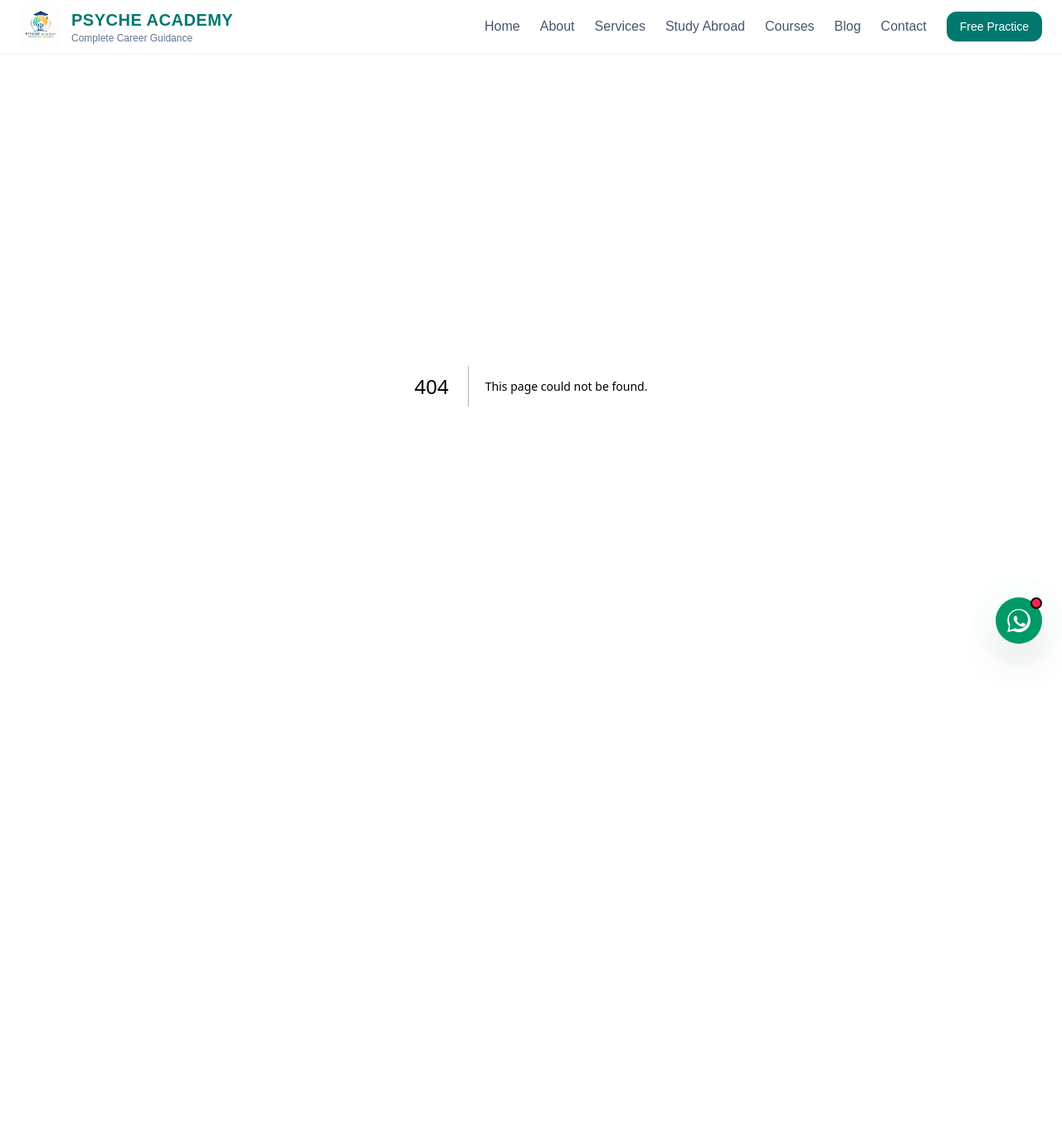
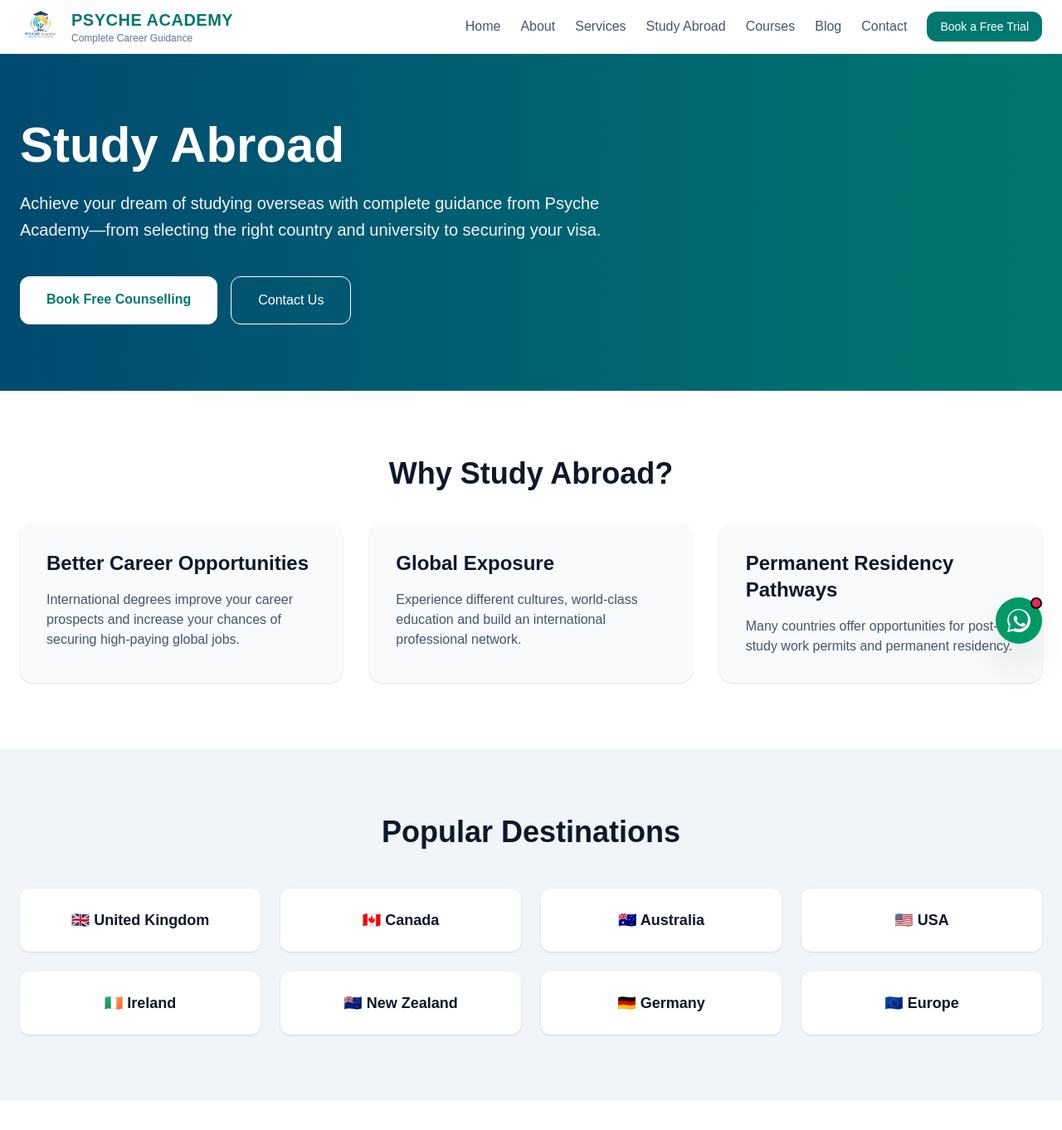
Before and after one commit to SoulDatalearner/psyche-academy, a Next.js app: page /study-abroad in a window 1280 px wide. Before the commit this address had no page. Shown: the top 1362 px of the page at 83% size. Before the commit the page ends 865 px from the top, so only its background shows below. Built offline with nearby package versions, Linux system fonts and the light colour scheme.

Commit message:
Added Study Abroad page and updated navigation

```diff
--- /dev/null
+++ b/app/(public)/study-abroad/page.tsx
@@ -0,0 +1,185 @@
+import Link from "next/link";
+
+export default function StudyAbroadPage() {
+  return (
+    <main className="bg-white text-slate-900">
+
+      {/* Hero */}
+      <section className="bg-gradient-to-r from-sky-900 to-teal-700 text-white">
+        <div className="max-w-7xl mx-auto px-6 py-20">
+
+          <h1 className="text-5xl md:text-6xl font-bold mb-6">
+            Study Abroad
+          </h1>
+
+          <p className="text-xl max-w-3xl leading-8 text-slate-100">
+            Achieve your dream of studying overseas with complete guidance
+            from Psyche Academy—from selecting the right country and
+            university to securing your visa.
+          </p>
+
+          <div className="mt-10 flex flex-wrap gap-4">
+            <Link
+              href="/contact"
+              className="bg-white text-teal-700 px-8 py-4 rounded-xl font-semibold hover:bg-slate-100 transition"
+            >
+              Book Free Counselling
+            </Link>
+
+            <Link
+              href="/contact"
+              className="border border-white px-8 py-4 rounded-xl hover:bg-white hover:text-teal-700 transition"
+            >
+              Contact Us
+            </Link>
+          </div>
+
+        </div>
+      </section>
+
+      {/* Why Study Abroad */}
+      <section className="max-w-7xl mx-auto px-6 py-20">
+
+        <h2 className="text-4xl font-bold mb-10 text-center">
+          Why Study Abroad?
+        </h2>
+
+        <div className="grid md:grid-cols-3 gap-8">
+
+          <div className="bg-slate-50 rounded-2xl p-8 shadow">
+            <h3 className="text-2xl font-bold mb-4">
+              Better Career Opportunities
+            </h3>
+
+            <p className="text-slate-600">
+              International degrees improve your career prospects and increase
+              your chances of securing high-paying global jobs.
+            </p>
+          </div>
+
+          <div className="bg-slate-50 rounded-2xl p-8 shadow">
+            <h3 className="text-2xl font-bold mb-4">
+              Global Exposure
+            </h3>
+
+            <p className="text-slate-600">
+              Experience different cultures, world-class education and build
+              an international professional network.
+            </p>
+          </div>
+
+          <div className="bg-slate-50 rounded-2xl p-8 shadow">
+            <h3 className="text-2xl font-bold mb-4">
+              Permanent Residency Pathways
+            </h3>
+
+            <p className="text-slate-600">
+              Many countries offer opportunities for post-study work permits
+              and permanent residency.
+            </p>
+          </div>
+
+        </div>
+
+      </section>
+
+      {/* Countries */}
+      <section className="bg-slate-100 py-20">
+
+        <div className="max-w-7xl mx-auto px-6">
+
+          <h2 className="text-4xl font-bold mb-12 text-center">
+            Popular Destinations
+          </h2>
+
+          <div className="grid grid-cols-2 md:grid-cols-4 gap-6">
+
+            {[
+              "🇬🇧 United Kingdom",
+              "🇨🇦 Canada",
+              "🇦🇺 Australia",
+              "🇺🇸 USA",
+              "🇮🇪 Ireland",
+              "🇳🇿 New Zealand",
+              "🇩🇪 Germany",
+              "🇪🇺 Europe"
+            ].map((country) => (
+              <div
+                key={country}
+                className="bg-white rounded-xl p-6 text-center shadow hover:shadow-lg transition"
+              >
+                <p className="font-semibold text-lg">
+                  {country}
+                </p>
+              </div>
+            ))}
+
+          </div>
+
+        </div>
+
+      </section>
+
+      {/* Our Services */}
+      <section className="max-w-7xl mx-auto px-6 py-20">
+
+        <h2 className="text-4xl font-bold mb-12 text-center">
+          Our Study Abroad Services
+        </h2>
+
+        <div className="grid md:grid-cols-2 gap-8">
+
+          {[
+            "Career Counselling",
+            "Course Selection",
+            "University Selection",
+            "Application Assistance",
+            "Scholarship Guidance",
+            "SOP & LOR Support",
+            "IELTS / PTE / OET Coaching",
+            "Visa Documentation",
+            "Education Loan Guidance",
+            "Pre-Departure Orientation"
+          ].map((service) => (
+            <div
+              key={service}
+              className="bg-slate-50 rounded-xl p-6 shadow"
+            >
+              <h3 className="font-bold text-xl">
+                {service}
+              </h3>
+            </div>
+          ))}
+
+        </div>
+
+      </section>
+
+      {/* CTA */}
+      <section className="bg-teal-700 text-white py-20">
+
+        <div className="max-w-5xl mx-auto text-center px-6">
+
+          <h2 className="text-4xl font-bold mb-6">
+            Ready to Study Abroad?
+          </h2>
+
+          <p className="text-xl mb-10 text-teal-100">
+            Schedule a FREE counselling session with our expert advisors and
+            discover the best study destination for your future.
+          </p>
+
+          <Link
+            href="/contact"
+            className="inline-block bg-white text-teal-700 px-10 py-4 rounded-xl font-bold hover:bg-slate-100 transition"
+          >
+            Book Your Free Counselling
+          </Link>
+
+        </div>
+
+      </section>
+
+    </main>
+  );
+}
--- a/app/components/Navbar.tsx
+++ b/app/components/Navbar.tsx
@@ -57,10 +57,10 @@ export default function Navbar() {
   <Link href="/contact">Contact</Link>
 
   <Link
-    href="/free-practice"
-    className="bg-teal-700 text-white px-4 py-2 rounded-xl text-sm hover:bg-teal-800 transition"
+  href="/contact"
+  className="bg-teal-700 text-white px-4 py-2 rounded-xl text-sm transition hover:bg-teal-800"
 >
-    Free Practice
+  Book a Free Trial
 </Link>
 
 </div>
@@ -81,19 +81,53 @@ export default function Navbar() {
         </button>
       </div>
 
-      {/* Mobile Menu Dropdown Panel Wrapper */}
+{/* Mobile Menu */}
 {isOpen && (
-        <div className="md:hidden absolute top-16 left-0 w-full bg-white border-b border-slate-200 shadow-xl animate-in fade-in slide-in-from-top-4 duration-200">
-          <div className="flex flex-col p-6 gap-4 font-semibold text-slate-700">
-            <Link href="/" onClick={handleLinkClick} className="pb-2 border-b border-slate-50 hover:text-teal-700">Home</Link>
-            <Link href="/courses" onClick={handleLinkClick} className="pb-2 border-b border-slate-50 hover:text-teal-700">Courses</Link>
-            <Link href="/contact" onClick={handleLinkClick} className="pb-2 border-b border-slate-50 hover:text-teal-700">Contact</Link>
-            <Link href="/free-practice" onClick={handleLinkClick} className="text-center bg-teal-700 text-white py-3 rounded-xl transition hover:bg-teal-800">
-              Free Practice
+  <div className="md:hidden absolute top-16 left-0 w-full bg-white shadow-xl border-b border-slate-200">
+    <div className="flex flex-col p-6 gap-4">
+
+      <Link href="/" onClick={handleLinkClick} className="hover:text-teal-700">
+        Home
       </Link>
+
+      <Link href="/about" onClick={handleLinkClick} className="hover:text-teal-700">
+        About
+      </Link>
+
+      <Link href="/career-guidance" onClick={handleLinkClick} className="hover:text-teal-700">
+        Career Guidance
+      </Link>
+
+      <Link href="/programs" onClick={handleLinkClick} className="hover:text-teal-700">
+        Programs
+      </Link>
+
+      <Link href="/study" onClick={handleLinkClick} className="hover:text-teal-700">
+        Study in India & Abroad
+      </Link>
+
+      <Link href="/corporate-training" onClick={handleLinkClick} className="hover:text-teal-700">
+        Corporate Training
+      </Link>
+
+      <Link href="/resources" onClick={handleLinkClick} className="hover:text-teal-700">
+        Resources
+      </Link>
+
+      <Link href="/contact" onClick={handleLinkClick} className="hover:text-teal-700">
+        Contact
+      </Link>
+
+      <Link
+        href="/contact"
+        onClick={handleLinkClick}
+        className="mt-4 bg-teal-700 text-white text-center py-3 rounded-xl font-semibold hover:bg-teal-800 transition"
+      >
+        Book a Free Trial
+      </Link>
+
     </div>
   </div>
-      )}
-    </nav>
+)}    </nav>
   );
 }
```
Also changed, not shown: app/(public)/services/page.tsx (added). Lines whose indentation alone changed are shown as unchanged.
